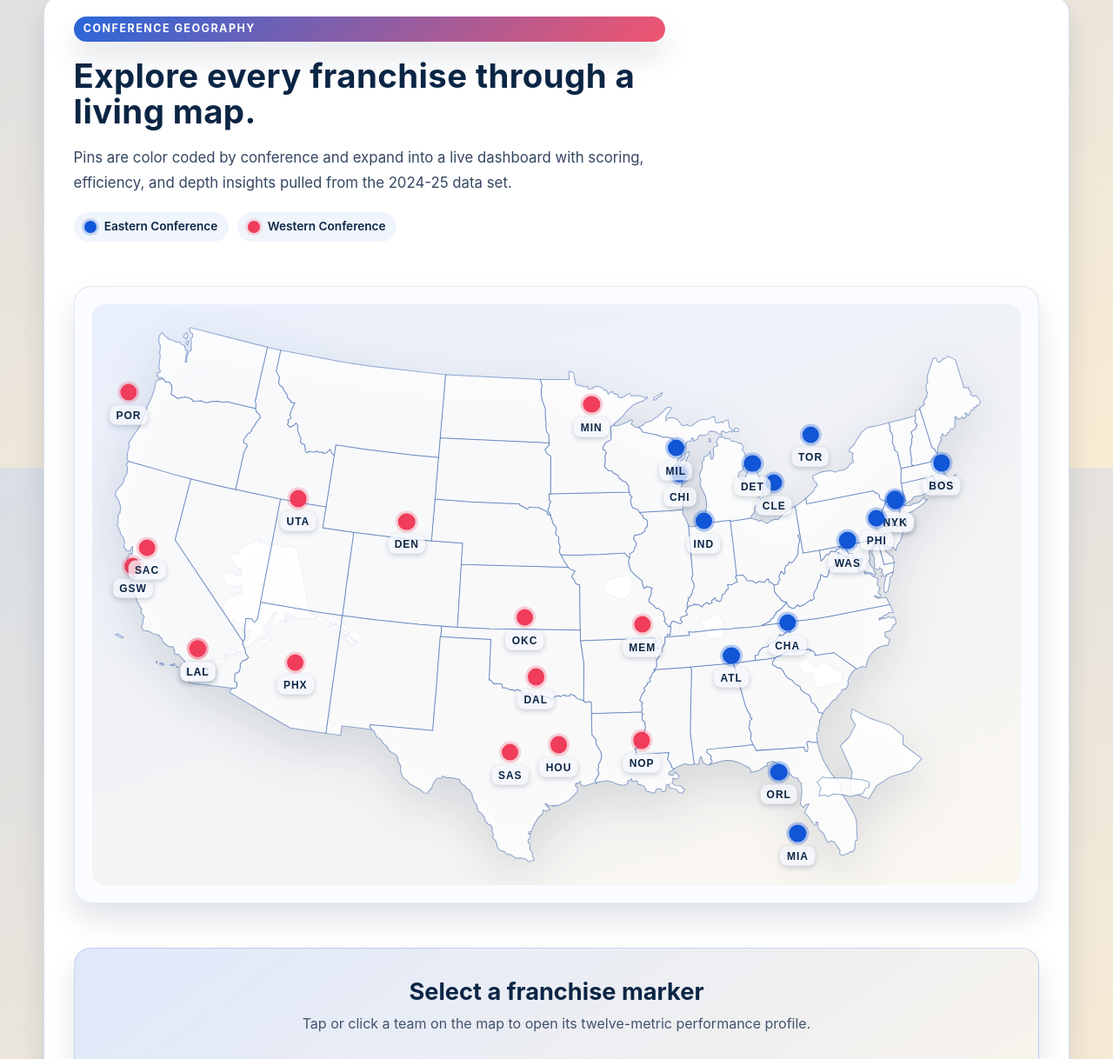
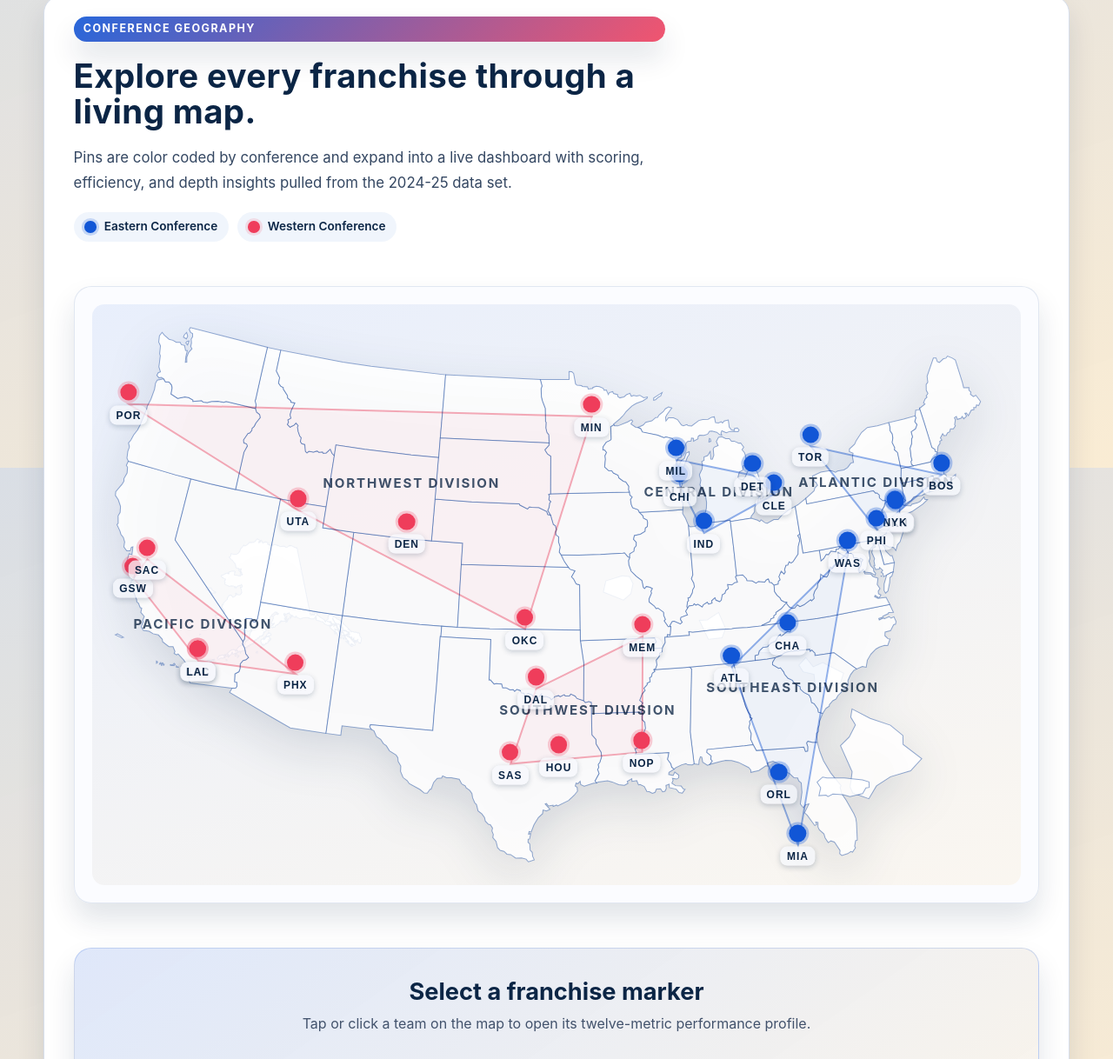
Before and after one commit to rhicksrad/NBA, a plain HTML site: page public/teams.html in a window 1280 px wide. Shown: the part 262-1480 px from the top of the page at 87% size. Drawn offline with Linux system fonts and the light colour scheme.

Commit message:
Add division overlays to teams map

```diff
--- a/public/scripts/teams.js
+++ b/public/scripts/teams.js
@@ -1,5 +1,6 @@
 const MAP_WIDTH = 960;
 const MAP_HEIGHT = 600;
+const SVG_NS = 'http://www.w3.org/2000/svg';
 const LAT_RANGE = [24, 50];
 const LON_RANGE = [-125, -66];
 const CONFERENCE_CLASSES = {
@@ -105,6 +106,150 @@ function projectCoordinates(latitude, longitude) {
   const x = ((longitude - LON_RANGE[0]) / (LON_RANGE[1] - LON_RANGE[0])) * MAP_WIDTH;
   const y = ((LAT_RANGE[1] - latitude) / (LAT_RANGE[1] - LAT_RANGE[0])) * MAP_HEIGHT;
   return { x, y };
+}
+
+function slugify(value) {
+  return value
+    .toLowerCase()
+    .replace(/[^a-z0-9]+/g, '-')
+    .replace(/^-+|-+$/g, '');
+}
+
+function computeConvexHull(points) {
+  if (!Array.isArray(points) || points.length <= 2) {
+    return Array.isArray(points) ? [...points] : [];
+  }
+
+  const sorted = [...points].sort((a, b) => (a.x === b.x ? a.y - b.y : a.x - b.x));
+  const cross = (origin, a, b) => (a.x - origin.x) * (b.y - origin.y) - (a.y - origin.y) * (b.x - origin.x);
+
+  const lower = [];
+  for (const point of sorted) {
+    while (lower.length >= 2 && cross(lower[lower.length - 2], lower[lower.length - 1], point) <= 0) {
+      lower.pop();
+    }
+    lower.push(point);
+  }
+
+  const upper = [];
+  for (let i = sorted.length - 1; i >= 0; i -= 1) {
+    const point = sorted[i];
+    while (upper.length >= 2 && cross(upper[upper.length - 2], upper[upper.length - 1], point) <= 0) {
+      upper.pop();
+    }
+    upper.push(point);
+  }
+
+  lower.pop();
+  upper.pop();
+  return lower.concat(upper);
+}
+
+function computePolygonCentroid(points) {
+  if (!points.length) {
+    return { x: 0, y: 0 };
+  }
+
+  let area = 0;
+  let centroidX = 0;
+  let centroidY = 0;
+  for (let i = 0; i < points.length; i += 1) {
+    const current = points[i];
+    const next = points[(i + 1) % points.length];
+    const cross = current.x * next.y - next.x * current.y;
+    area += cross;
+    centroidX += (current.x + next.x) * cross;
+    centroidY += (current.y + next.y) * cross;
+  }
+
+  area *= 0.5;
+  if (Math.abs(area) < 1e-5) {
+    const fallback = points.reduce(
+      (acc, point) => ({ x: acc.x + point.x, y: acc.y + point.y }),
+      { x: 0, y: 0 },
+    );
+    return {
+      x: fallback.x / points.length,
+      y: fallback.y / points.length,
+    };
+  }
+
+  return {
+    x: centroidX / (6 * area),
+    y: centroidY / (6 * area),
+  };
+}
+
+function renderDivisionOverlays(teams) {
+  if (!mapCanvas || !Array.isArray(teams)) return;
+
+  const existingOverlay = mapCanvas.querySelector('.team-map__overlay');
+  if (existingOverlay) {
+    existingOverlay.remove();
+  }
+
+  const divisionGroups = teams.reduce((acc, team) => {
+    const division = team?.division;
+    if (!division) {
+      return acc;
+    }
+    const { latitude, longitude } = team;
+    if (!Number.isFinite(latitude) || !Number.isFinite(longitude)) {
+      return acc;
+    }
+    const { x, y } = projectCoordinates(latitude, longitude);
+    if (!acc.has(division)) {
+      acc.set(division, {
+        conference: team.conference,
+        points: [],
+      });
+    }
+    const group = acc.get(division);
+    group.points.push({ x, y });
+    if (!group.conference && team.conference) {
+      group.conference = team.conference;
+    }
+    return acc;
+  }, new Map());
+
+  if (!divisionGroups.size) {
+    return;
+  }
+
+  const overlay = document.createElementNS(SVG_NS, 'svg');
+  overlay.classList.add('team-map__overlay');
+  overlay.setAttribute('viewBox', `0 0 ${MAP_WIDTH} ${MAP_HEIGHT}`);
+  overlay.setAttribute('preserveAspectRatio', 'xMidYMid meet');
+  overlay.setAttribute('aria-hidden', 'true');
+  overlay.setAttribute('focusable', 'false');
+
+  divisionGroups.forEach((group, division) => {
+    if (!group?.points?.length) {
+      return;
+    }
+    const hull = computeConvexHull(group.points);
+    if (hull.length < 3) {
+      return;
+    }
+    const polygon = document.createElementNS(SVG_NS, 'polygon');
+    polygon.setAttribute('points', hull.map((point) => `${point.x},${point.y}`).join(' '));
+    const conferenceClass = CONFERENCE_CLASSES[group.conference] ?? 'east';
+    const divisionSlug = slugify(division);
+    polygon.setAttribute('class', `team-division team-division--${conferenceClass} team-division--${divisionSlug}`);
+    overlay.append(polygon);
+
+    const centroid = computePolygonCentroid(hull);
+    const label = document.createElementNS(SVG_NS, 'text');
+    label.textContent = `${division} Division`;
+    label.setAttribute('class', 'team-division__label');
+    label.setAttribute('x', centroid.x.toFixed(1));
+    label.setAttribute('y', centroid.y.toFixed(1));
+    overlay.append(label);
+  });
+
+  if (overlay.childNodes.length) {
+    mapCanvas.append(overlay);
+  }
 }
 
 function normaliseValue(value, { min, max }, inverse = false) {
@@ -309,6 +454,7 @@ async function initialise() {
 
     computeExtents(teams);
     injectMap(svgMarkup);
+    renderDivisionOverlays(teams);
     buildMarkers(teams);
 
     if (detailPanel) {
--- a/public/styles/hub.css
+++ b/public/styles/hub.css
@@ -3239,6 +3239,43 @@ section h2 { margin-top: 0; font-size: clamp(1.35rem, 3vw, 1.8rem); letter-spaci
   background: linear-gradient(160deg, rgba(17, 86, 214, 0.08), rgba(244, 181, 63, 0.08));
 }
 
+.team-map__overlay {
+  position: absolute;
+  inset: 0;
+  width: 100%;
+  height: 100%;
+  pointer-events: none;
+}
+
+.team-division {
+  fill-opacity: 0.22;
+  stroke-width: 2;
+  vector-effect: non-scaling-stroke;
+  mix-blend-mode: multiply;
+}
+
+.team-division--east {
+  fill: color-mix(in srgb, var(--royal) 22%, transparent);
+  stroke: color-mix(in srgb, var(--royal) 45%, transparent);
+}
+
+.team-division--west {
+  fill: color-mix(in srgb, var(--red) 20%, transparent);
+  stroke: color-mix(in srgb, var(--red) 42%, transparent);
+}
+
+.team-division__label {
+  font-size: clamp(0.6rem, 1.4vw, 0.85rem);
+  font-weight: 700;
+  letter-spacing: 0.12em;
+  text-transform: uppercase;
+  text-anchor: middle;
+  dominant-baseline: middle;
+  fill: color-mix(in srgb, var(--navy) 78%, var(--surface) 22%);
+  mix-blend-mode: multiply;
+  pointer-events: none;
+}
+
 .team-map__stage {
   position: absolute;
   inset: 0;
```
